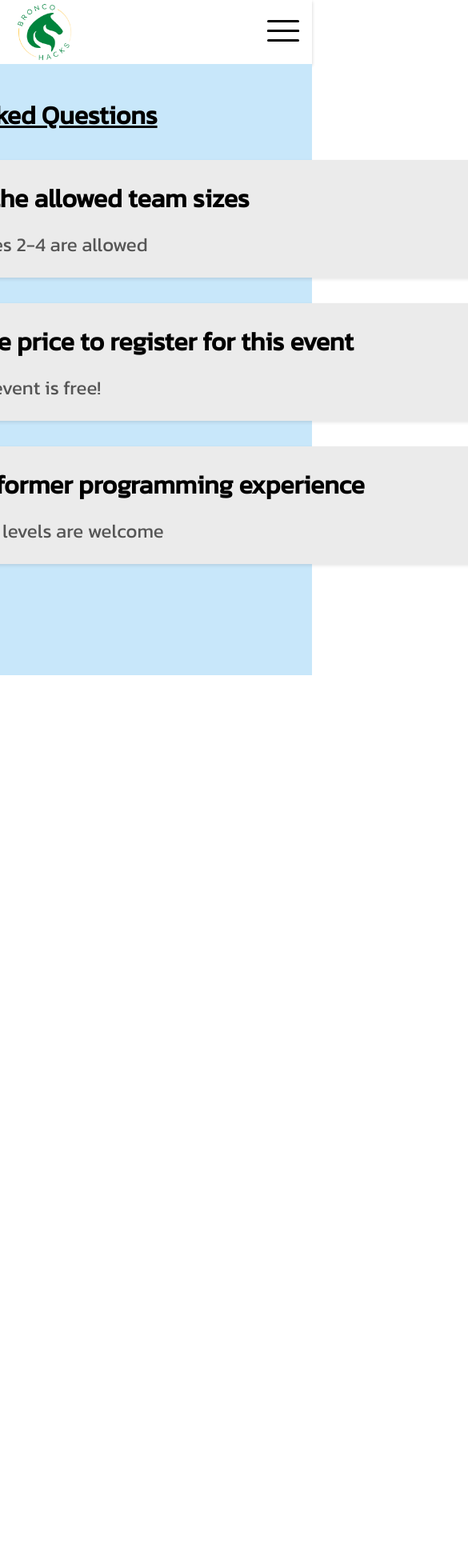
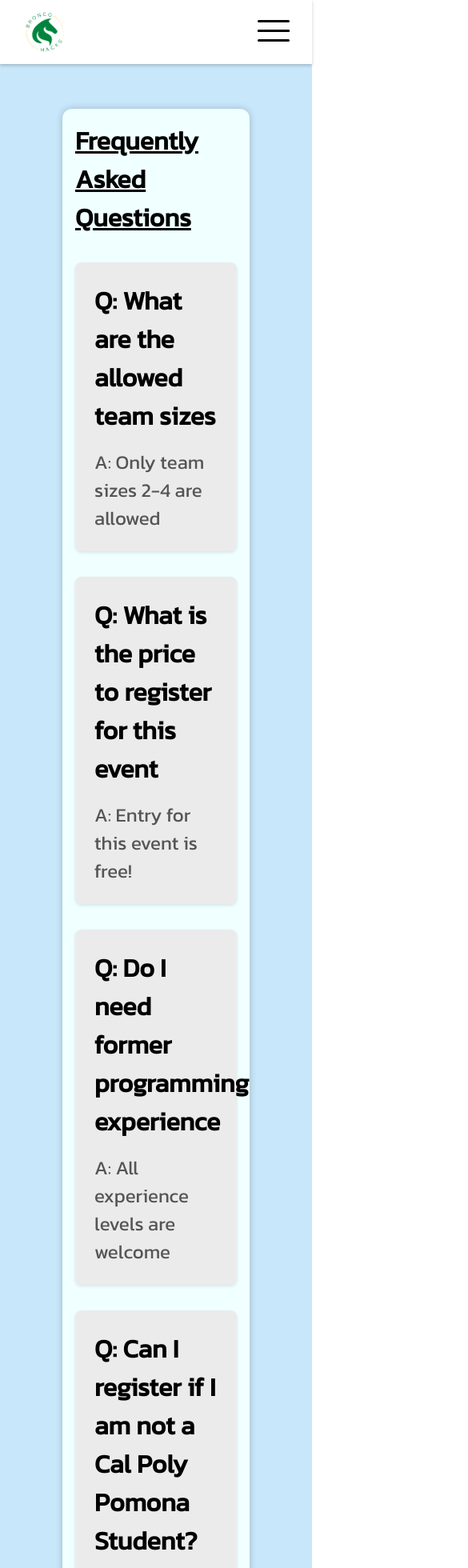
Before and after one commit to BroncoHacks-Website/Application-Portal, a React (Vite) app in the folder client/: page /faq in a window 390 px wide. Shown: the top 1960 px of the page at 80% size, 585 px wide, since content can reach past the window. Before the commit the page ends 844 px from the top, so only its background shows below. Built offline with nearby package versions, Linux system fonts and the light colour scheme.

Commit message:
feat: faq page and responsive

```diff
--- a/client/src/pages/FAQ.jsx
+++ b/client/src/pages/FAQ.jsx
@@ -1,10 +1,10 @@
 import "../styles/FAQ.css";
 
-import { useState } from "react";
 import FAQCard from "../components/FAQCard";
 
 const FAQ = () => {
-  const [questionAnswer, setQuestionAnswer] = useState([
+  // this is mock data
+  const questionAnswer = [
     {
       id: 1,
       question: "Q: What are the allowed team sizes",
@@ -20,7 +20,22 @@ const FAQ = () => {
       question: "Q: Do I need former programming experience",
       answer: "A: All experience levels are welcome",
     },
-  ]);
+    {
+      id: 4,
+      question: "Q: Can I register if I am not a Cal Poly Pomona Student?",
+      answer: "A: idk, i really dont know, lol",
+    },
+    {
+      id: 5,
+      question: "Q: Do competitors smell bad?",
+      answer: "A: Yes, they are all CS majors and rarely shower. We recommend bringing deodorant and showering the night before.",
+    },
+    {
+      id: 6,
+      question: "Q: What is the meaning of life?",
+      answer: "A: 42",
+    },
+  ];
 
   return (
     <div className="FAQ">
--- a/client/src/styles/FAQ.css
+++ b/client/src/styles/FAQ.css
@@ -2,11 +2,22 @@
   display: flex;
   flex-direction: column;
   min-height: calc(100vh - 5rem);
+  align-items: center;
   background-color: #c8e7fa;
-    align-items: center;
   padding-top: 2.5rem;
+  z-index: 0;
 }
 
-.FAQ h1 {
+.qaContainer {
+  height: fit-content;
+  width: 60%;
+  background-color: azure;
+  border-radius: 12px;
+  box-shadow: 0 0 10px rgba(0, 0, 0, 0.2);
+  margin: 1rem 0;
+  padding: 1rem 1rem 0;
+}
+
+.qaContainer h1 {
   text-decoration: underline;
 }
--- a/client/src/styles/FAQCard.css
+++ b/client/src/styles/FAQCard.css
@@ -1,11 +1,7 @@
 .FAQCard {
     display: flex;
     flex-direction: column;
-    /* align-items: center; */
-    /* justify-content: center; */
-    width: 50rem;
     height: fit-content;
-    /* border: 1px solid black; */
     background-color: #ebebeb;
     border-radius: 8px;
     box-shadow: 0px 2px 4px rgba(0, 0, 0, 0.1);
--- a/client/src/styles/Navbar.css
+++ b/client/src/styles/Navbar.css
@@ -3,9 +3,13 @@
   flex-direction: row;
   height: 5rem;
   width: 100%;
+  background-color: white;
   box-shadow: 0px 2px 4px rgba(0, 0, 0, 0.2);
+  position: sticky;
+  top: 0;
+  padding: 0.75rem;
+  z-index: 1;
 }
-
 .navbar-header {
   display: flex;
   flex-direction: row;
```
Lines whose indentation alone changed are shown as unchanged.
